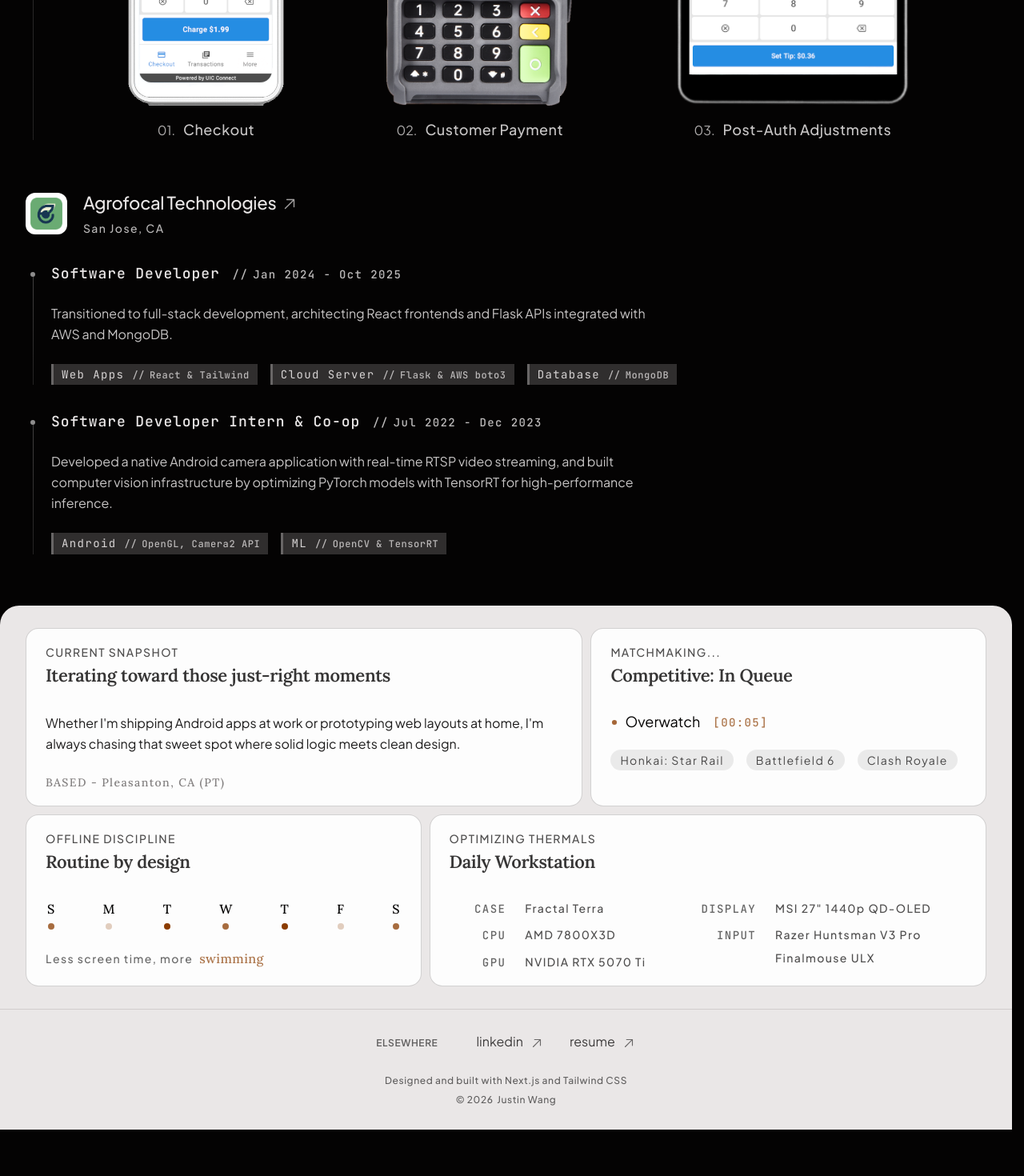
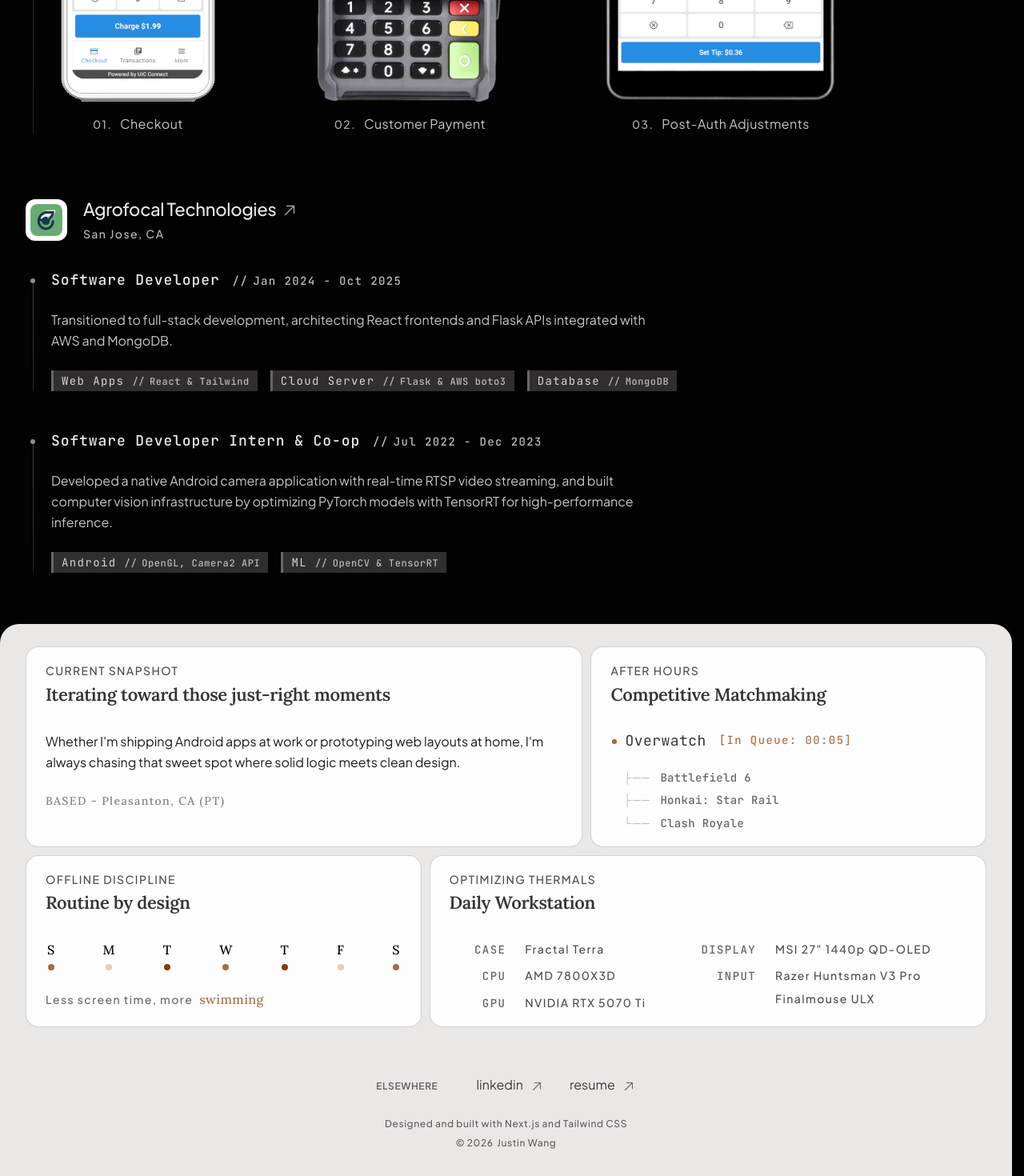
Before and after one commit to jwang9228/personal-site, a Next.js app: page / in a window 1280 px wide. Shown: the part 1145-2615 px from the top of the page at 80% size. Before the commit the page ends 2557 px from the top, so only its background shows below. Built offline with nearby package versions, Linux system fonts and the light colour scheme.

Commit message:
Update games about component to use dev tree visual, reduce UIC model visuals size

```diff
--- a/src/app/components/about/Games.tsx
+++ b/src/app/components/about/Games.tsx
@@ -3,14 +3,13 @@
 } from '@/app/lib/constants';
 import { motion } from 'motion/react';
 import { useQueueTimer } from '../utils/useQueueTimer';
-import PillList from '../utils/PillList';
 
 export default function Games() {
   const queueTime = useQueueTimer();
 
   return (
     <section className='flex flex-col gap-6'>
-      <div className='flex items-center pl-0.5 gap-x-4'>
+      <div className='flex justify-start pl-0.5 gap-x-4'>
         <div className='flex items-center gap-2.5 min-w-0'>
           <motion.span
             className='block size-1.5 shrink-0 bg-accent-dark
@@ -26,14 +25,33 @@
               ease: 'easeInOut'
             }}
           />
-          <p className='leading-none'>{MAIN_GAME}</p>
+          <p className='font-mono leading-none
+             text-background/80 tracking-wide'>
+            {MAIN_GAME}
+          </p>
         </div>
-        <time className='text-xs text-accent-dark/70
-          font-mono translate-y-px'>
-            [{queueTime}]
+        <time className='text-micro laptop:text-xs
+          text-accent-dark/70 font-mono
+            translate-y-px laptop:translate-y-0'>
+            [In Queue: {queueTime}]
         </time>
       </div>
-      <PillList items={GAMES} />
+
+      <ul className='flex flex-col gap-y-1.5 pl-4'>
+        {GAMES.map((game, index) => (
+          <li
+            key={game}
+            className='flex gap-x-3 text-xs font-mono'
+          >
+            <span className='text-background/25 select-none'>
+              {index === GAMES.length - 1 ? '└──' : '├──'}
+            </span>
+            <span className='text-background/60 tracking-wide'>
+              {game}
+            </span>
+          </li>
+        ))}
+      </ul>
     </section>
   )
 }
--- a/src/app/components/navigation/Footer.tsx
+++ b/src/app/components/navigation/Footer.tsx
@@ -5,8 +5,9 @@
 
 export default function Footer() {
   return (
-    <footer className='flex flex-col tablet:items-center border-t border-primary-muted/25
-      gap-7 px-6 tablet:layout-px layout-py'>
+    <footer className='flex flex-col tablet:items-center
+      border-t tablet:border-t-0 border-primary-muted/25
+      gap-7 px-6 tablet:px-0 layout-py tablet:py-8'>
       <div className='flex justify-between items-baseline gap-x-12'>
         <span className='text-micro text-background/60 font-semibold uppercase'>
           {FOOTER_NAV.label}
--- a/src/app/components/utils/PillList.tsx
+++ /dev/null
@@ -1,15 +0,0 @@
-export default function PillList({ items }: { items: string[] }) {
-  return (
-    <ul className='flex flex-wrap gap-x-4 gap-y-2.5'>
-      {items.map(item => (
-        <li
-          key={item}
-          className='text-xs text-background/70 font-normal px-3 py-0.5
-          bg-primary-muted/15 rounded-full select-none'
-        >
-          {item}
-        </li>
-      ))}
-    </ul>
-  )
-}
--- a/src/app/components/work/Experience.tsx
+++ b/src/app/components/work/Experience.tsx
@@ -14,7 +14,7 @@
         </p>
       </Fade>
 
-      <div className='flex flex-col gap-y-16'>
+      <div className='flex flex-col gap-y-20'>
         {EXPERIENCES.map((experience, i) => (
           <Fade
             key={experience.company}
@@ -23,7 +23,7 @@
           >
             <ExperienceHeader experience={experience} />
 
-            <ul className='flex flex-col gap-y-8'>
+            <ul className='flex flex-col gap-y-12'>
               {experience.positions.map(position => (
                 <PositionSection key={position.duration} position={position} />
               ))}
@@ -37,12 +37,11 @@
 
 function ExperienceHeader({ experience } : { experience: ExperienceSection} ) {
   return (
-    <Fade key={experience.company} className='flex'>
     <Link
       href={experience.link}
       target='_blank'
       rel='noopener noreferrer'
-        className='group flex items-center gap-5'
+      className='group flex items-center gap-5 w-fit'
     >
       <div className='flex items-center justify-center shrink-0 size-13
         bg-white rounded-xl overflow-hidden'
@@ -56,24 +55,22 @@
       </div>
       <div className='flex flex-col gap-y-1.5'>
         <h2 className='flex items-center gap-x-1.5 text-lg
-            transition-colors group-hover:text-accent'
-          >
+          group-hover:text-accent transition-colors '>
           {experience.company}
-            <PiArrowUpRight className='translate-y-0.5
-              text-primary/70 group-hover:text-accent' />
+          <PiArrowUpRight className='translate-y-0.5 text-primary/70
+          group-hover:text-accent transition-colors' />
         </h2>
         <p className='text-xs text-primary/80'>
           {experience.location}
         </p>
       </div>
     </Link>
-    </Fade>
   )
 }
 
 function PositionSection({ position } : { position: Position }) {
   return (
-    <Fade as='section' className='relative flex flex-col gap-y-6 pl-8'>
+    <section className='relative flex flex-col gap-y-6 pl-8'>
       <div className='absolute left-1.5 top-3 bottom-0 flex flex-col items-center w-1.5'>
         <div className='size-1.5 rounded-full bg-primary/60 shrink-0' />
         <div className='w-px h-full
@@ -93,6 +90,6 @@
       </p>
       <SkillsList skills={position.skills} />
       {position.showcase}
-    </Fade>
+    </section>
   )
 }
--- a/src/app/components/work/UIC.tsx
+++ b/src/app/components/work/UIC.tsx
@@ -10,17 +10,17 @@
   {
     name: 'N96',
     label: 'Checkout',
-    sizeClass: 'w-1/2 tablet:w-1/3 laptop:w-1/6'
+    sizeClass: 'w-2/5 tablet:w-1/6'
   },
   {
     name: 'CT20P',
     label: 'Customer Payment',
-    sizeClass: 'w-1/2 tablet:w-1/3 laptop:w-1/5'
+    sizeClass: 'w-2/5 tablet:w-1/5'
   },
   {
     name: 'EF20',
     label: 'Post-Auth Adjustments',
-    sizeClass: 'w-1/2 tablet:w-1/3 laptop:w-1/4'
+    sizeClass: 'w-2/5 tablet:w-1/4'
   }
 ];
 
@@ -49,8 +49,9 @@
           {designStatement}
         </p>
       </div>
-      <div className='flex flex-col laptop:flex-row items-center
-        laptop:items-baseline justify-center gap-14 tablet:gap-16 laptop:gap-32'>
+      <div className='flex flex-col tablet:flex-row items-center
+        tablet:items-baseline tablet:justify-start tablet:pl-3
+        gap-14 tablet:gap-28 laptop:gap-32'>
         {UICModels.map((model, i) => (
           <div
             key={model.name}
@@ -67,10 +68,10 @@
               />
               <div className='flex justify-center items-baseline
                 gap-x-2.5 whitespace-nowrap'>
-                <span className='text-sm text-primary/75'>
+                <span className='text-xs text-primary/75'>
                   {(i + 1).toString().padStart(2, '0')}.
                 </span>
-                <span className='font-medium text-primary/85
+                <span className='text-sm text-primary/85
                   tracking-wide'>
                   {model.label}
                 </span>
--- a/src/app/lib/constants.tsx
+++ b/src/app/lib/constants.tsx
@@ -137,14 +137,14 @@
 
 /* Games Section */
 export const ABOUT_GAMES_SECTION: AboutSectionLabels = {
-  header: 'Matchmaking...',
-  title: 'Competitive: In Queue'
+  header: 'After Hours',
+  title: 'Competitive Matchmaking'
 };
 
 export const MAIN_GAME = 'Overwatch';
 
 export const GAMES = [
-  'Honkai: Star Rail', 'Battlefield 6', 'Clash Royale'
+  'Battlefield 6', 'Honkai: Star Rail', 'Clash Royale'
 ];
 
 /* PC Parts Section */
--- a/tsconfig.json
+++ b/tsconfig.json
@@ -16,7 +16,7 @@
     "moduleResolution": "bundler",
     "resolveJsonModule": true,
     "isolatedModules": true,
-    "jsx": "preserve",
+    "jsx": "react-jsx",
     "plugins": [
       {
         "name": "next"
```
Lines whose indentation alone changed are shown as unchanged.
